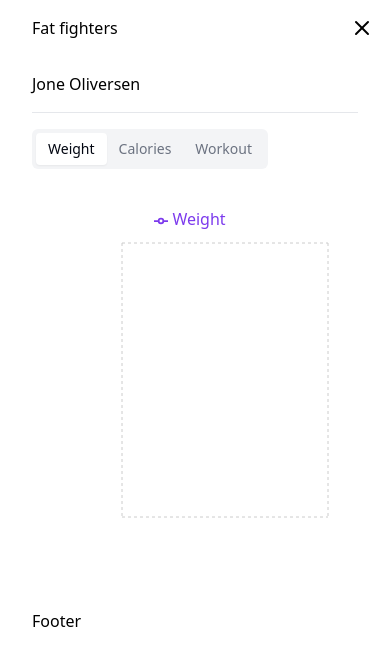
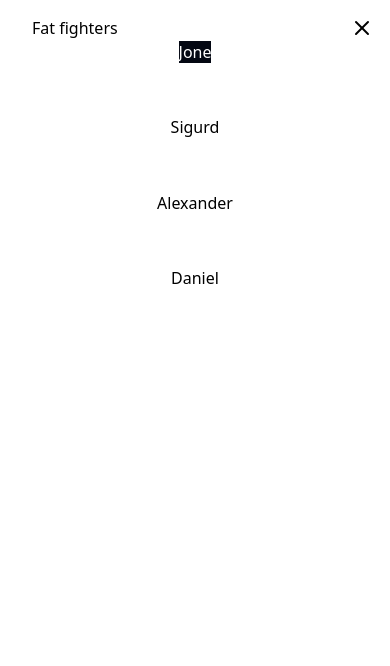
Before and after one commit to dbjoEq/workouts, a Next.js app: page /user/1 in a window 390 px wide. Both pictures are taken after a click on the icon 362 px from the left and 28 px from the top of the page. Shown: the top 666 px of the page. Built offline with nearby package versions, Linux system fonts and the light colour scheme.

Commit message:
feat: add hamburger nav

```diff
--- a/app/user/[id]/page.tsx
+++ b/app/user/[id]/page.tsx
@@ -4,6 +4,8 @@ import {Weight} from "@/components/Weight";
 import {Calorie} from "@/components/Calorie";
 import {Separator} from "@/components/ui/separator";
 import {Workout} from "@/components/Workout";
+import {Button} from "@/components/ui/button";
+import React from "react";
 
 export default function ({ params }: { params: { id: string } }){
     const {user, weight, calorie, workout} = useUser(params.id)
@@ -19,12 +21,15 @@ export default function ({ params }: { params: { id: string } }){
                 </TabsList>
                 <TabsContent value="weight">
                     {weight && <Weight weightRecord={weight}/>}
+                    <Button>Add Weight</Button>
                 </TabsContent>
                 <TabsContent value="calories">
                     {calorie && <Calorie calorieRecord={calorie}/>}
+                    <Button>Add Calories</Button>
                 </TabsContent>
                 <TabsContent value="workout">
                     {workout && <Workout workoutRecord={workout}/>}
+                    <Button>Add Workout</Button>
                 </TabsContent>
             </Tabs>
         </div>
--- a/components/HamburgerMenu.tsx
+++ b/components/HamburgerMenu.tsx
@@ -1,15 +1,31 @@
 "use client"
 import { Menu, X } from "lucide-react"
 import {useState} from "react";
+import {fatifyConfig} from "@/fatify-config";
+import Link from "next/link";
+import { usePathname } from 'next/navigation'
 
 export const HamburgerMenu = () => {
     const [isOpen, setIsOpen] = useState<boolean>(false);
+    const pathname = usePathname();
     const toggleMenu = () => {
         setIsOpen(!isOpen);
     }
     return (
         <div className={"py-2 px-4 sm:hidden"}>
             {isOpen ? <X onClick={toggleMenu}/> : <Menu onClick={toggleMenu} />}
+            {isOpen && (
+                <div className={"block absolute w-screen left-0 z-10 bg-background h-full"}>
+                    <ul className="flex flex-col items-center justify-between min-h-[250px]">
+                        {fatifyConfig.routes.map((route) => (
+                            <li key={route.name} className={"hover:text-background hover:bg-foreground"}>
+                                <Link onClick={toggleMenu} className={`${pathname === route.href ? 'text-background bg-foreground' : ''}`} href={route.href}>{route.name}</Link>
+                            </li>
+                        ))}
+                    </ul>
+
+                </div>
+            )}
         </div>
     )
 }
--- a/components/Navbar.tsx
+++ b/components/Navbar.tsx
@@ -5,7 +5,7 @@ import Link from 'next/link'
 import {fatifyConfig} from "@/fatify-config";
 
 export const Navbar = () => {
-    const pathname = usePathname()
+    const pathname = usePathname();
     return (
         <nav className={"py-4 px-8  max-sm:hidden"}>
             <ul className={"flex flex-row gap-5"}>
--- a/components/Workout.tsx
+++ b/components/Workout.tsx
@@ -1,6 +1,6 @@
 "use client"
 
-import {Bar, BarChart, Legend, ResponsiveContainer, Tooltip, YAxis} from "recharts";
+import {Bar, BarChart, Legend, ResponsiveContainer, YAxis} from "recharts";
 import {DataRecord} from "@/lib/mockData";
 
 type WorkoutProps = {
```
